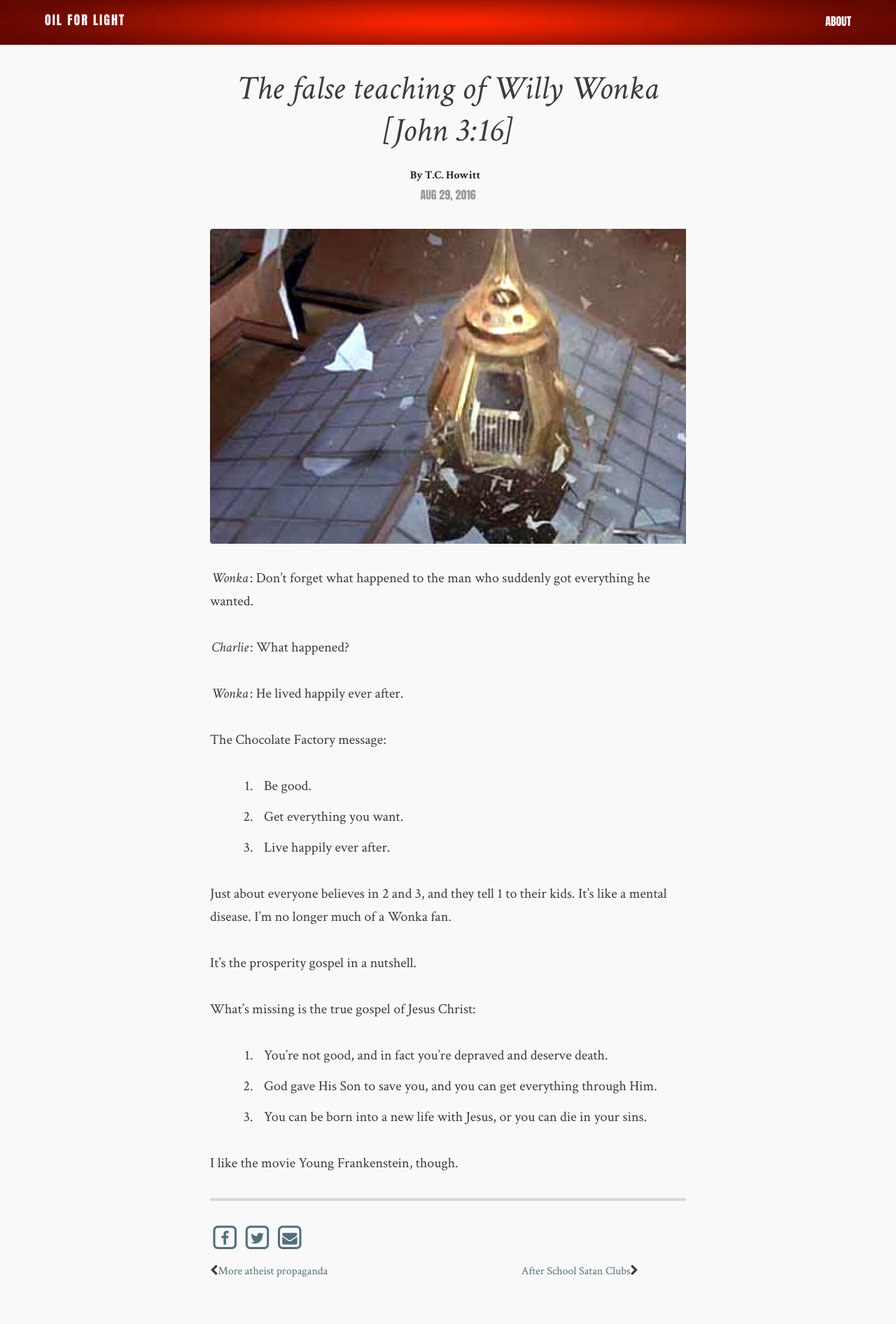
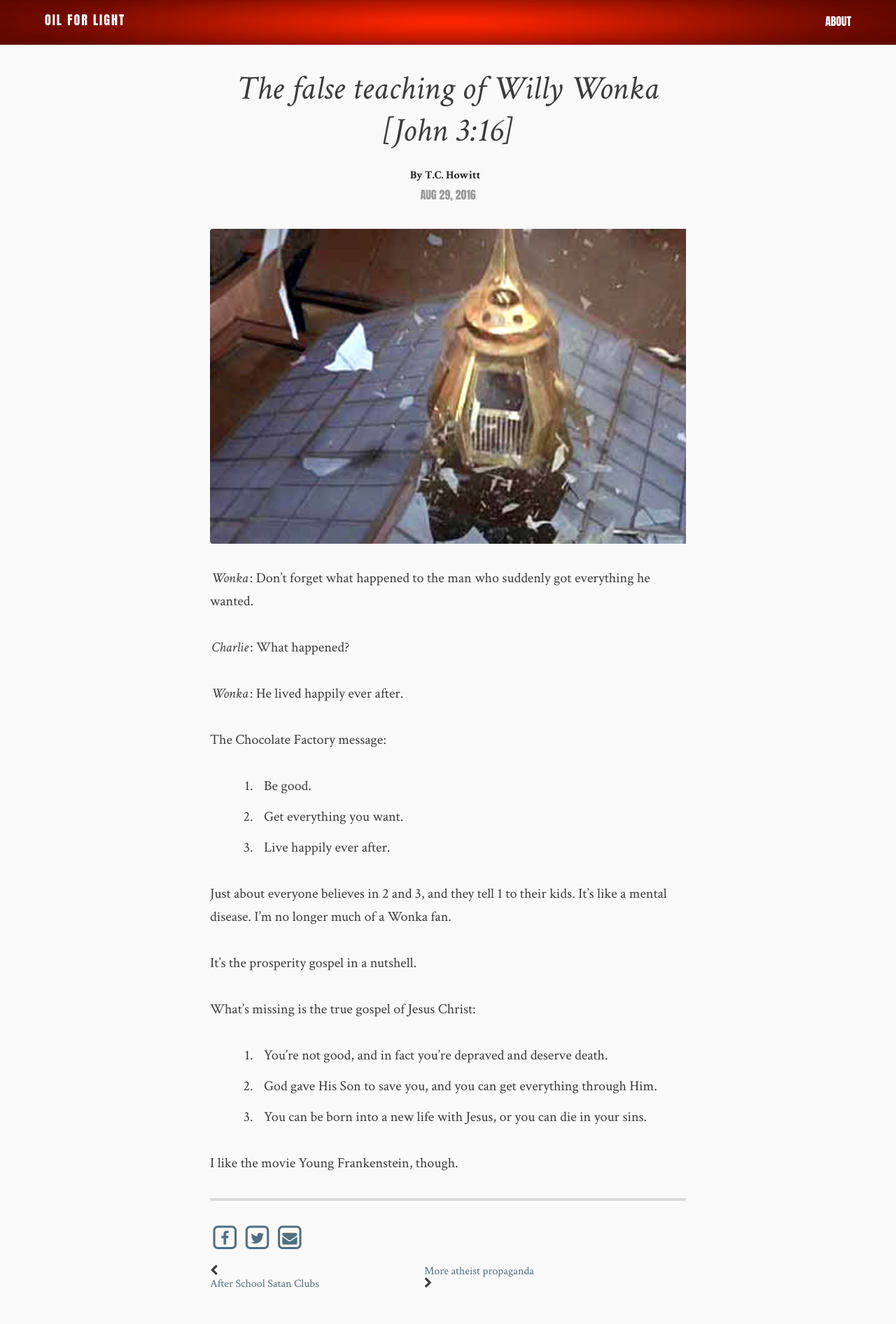
Before and after one commit to flashlightministries/oilforlight, a Jekyll site: the page built from _posts/2016-08-29-willy-wonka-false.md, in a window 1280 px wide. Shown: the whole page at 70% size. Built offline with Jekyll 4.4.1, drawn with Linux system fonts in a browser that asks for light colours; nearby versions of some CDN libraries.

Commit message:
Update _styles.scss

```diff
--- a/_sass/_styles.scss
+++ b/_sass/_styles.scss
@@ -1024,20 +1024,11 @@
     visibility: hidden;
 }
 
-div.page-nav {
-  display: flex;
-  align-items: center;
-}
-
-div.page-nav div {
+.page-nav span {
   display: inline-block;
   width: 45%;
 }
 
-div.page-nav div.align-right {
+.page-nav span.align-right {
   text-align: right;
 }
-
-div.page-nav div.align-right span {
-  text-align: right;
-}
```
